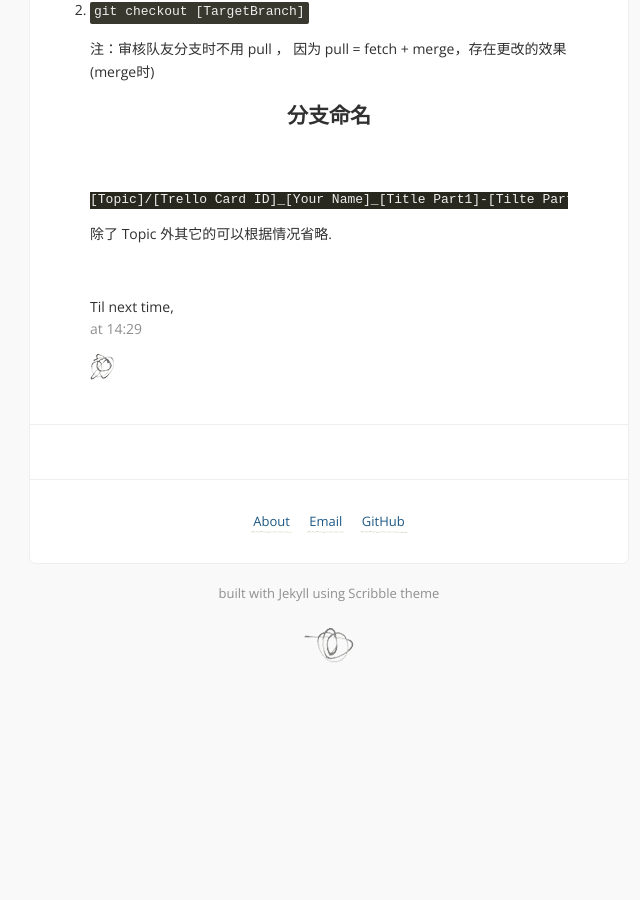
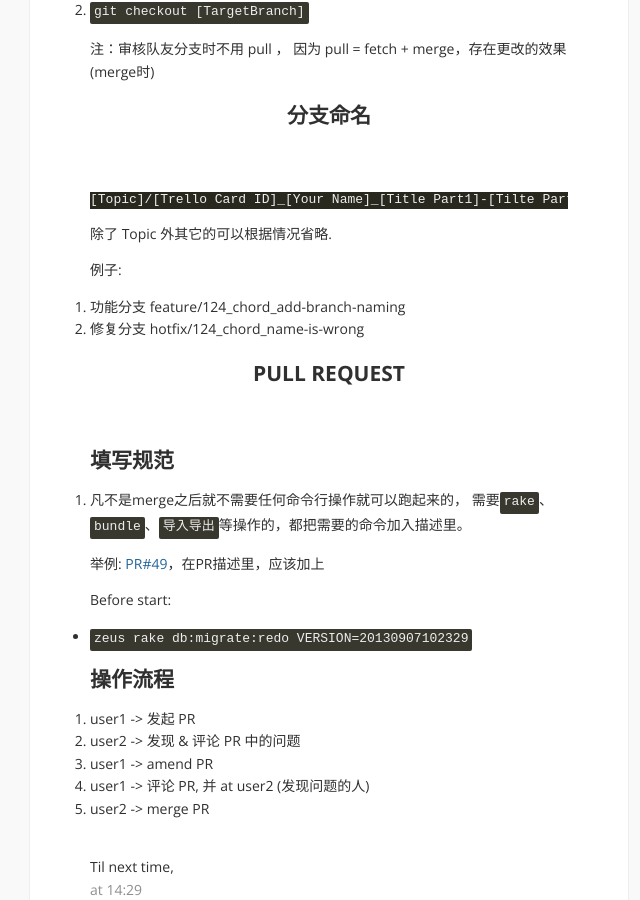
Before and after one commit to Puffant/puffant.github.io, a Jekyll site: the page built from _posts/2013-11-26-git-and-github-workflow.md, in a window 1280 px wide and 900 px high, scrolled down 1083 px. Shown: the whole window, without its empty margins (311-951 px from the left). Built offline with Jekyll 4.4.1, drawn with Linux system fonts in a browser that asks for light colours; Markdown is read by kramdown in place of the engine named in the settings; comment, search, counter and statistics services are not loaded; before the commit the page ends 1776 px from its top, so only the background shows below that.

Commit message:
Update 2013-11-26-git-and-github-workflow.md

````diff
--- a/_posts/2013-11-26-git-and-github-workflow.md
+++ b/_posts/2013-11-26-git-and-github-workflow.md
@@ -39,3 +39,30 @@ disqus: y
 ```
 
 除了 Topic 外其它的可以根据情况省略.
+
+例子:
+
+1. 功能分支 feature/124_chord_add-branch-naming
+2. 修复分支 hotfix/124_chord_name-is-wrong
+
+
+# Pull Request
+
+## 填写规范
+
+1. 凡不是merge之后就不需要任何命令行操作就可以跑起来的，
+需要`rake`、`bundle`、`导入导出`等操作的，都把需要的命令加入描述里。
+
+举例: [PR#49](https://github.com/layerssss/pfrails/pull/49)，在PR描述里，应该加上
+
+Before start:
+
+- `zeus rake db:migrate:redo VERSION=20130907102329`
+
+## 操作流程
+
+1. user1 -> 发起 PR
+2. user2 -> 发现 & 评论 PR 中的问题
+3. user1 -> amend PR
+4. user1 -> 评论 PR, 并 at user2 (发现问题的人)
+5. user2 -> merge PR
````
